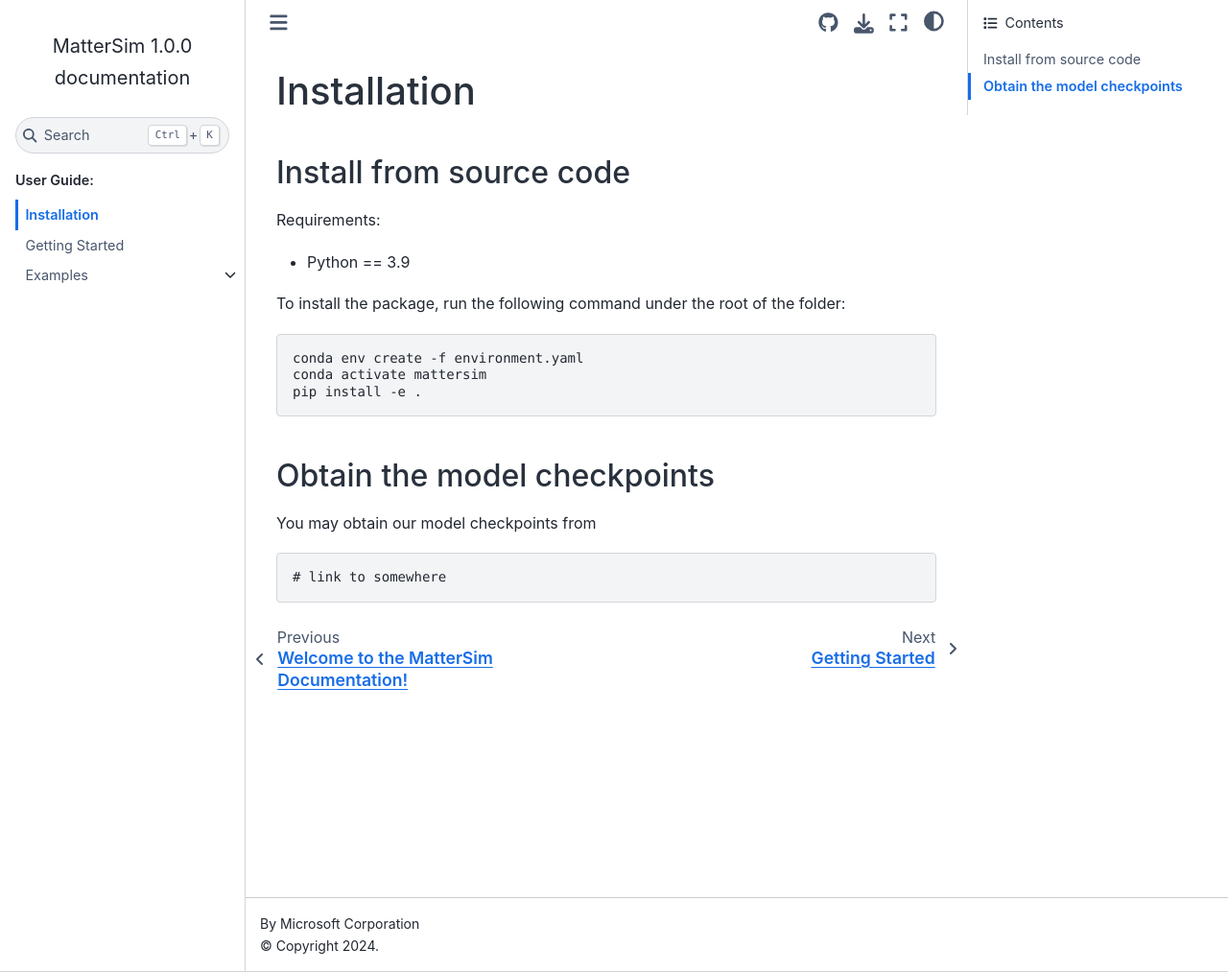
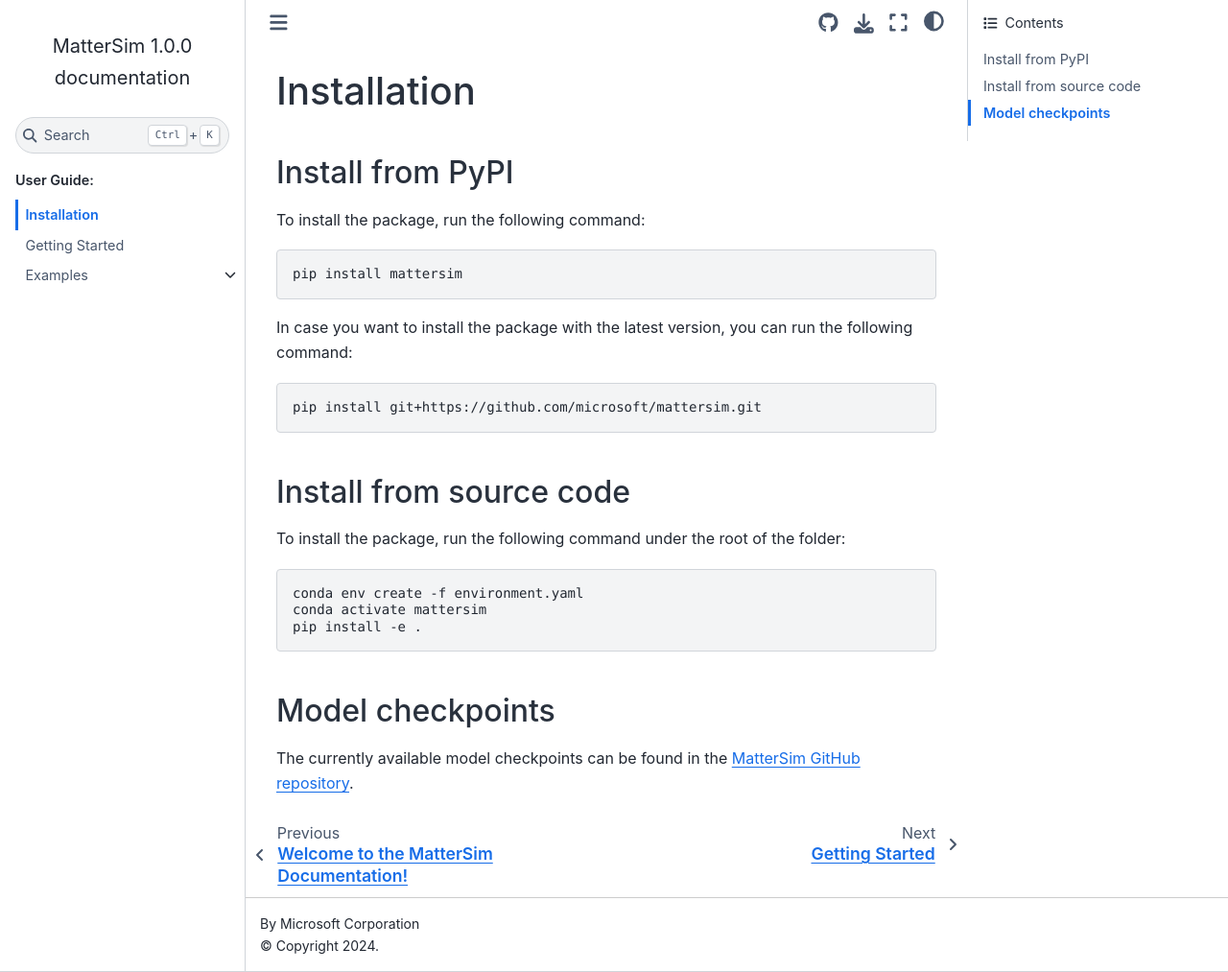
Before and after one commit to sj-cha/mattersim-LR, a Sphinx documentation site: the page built from docs/user_guide/installation.rst, in a window 1280 px wide and 1013 px high. Shown: the whole window at 96% size. Built offline with Sphinx 7.4.7 and the Sphinx Book theme 1.1.4, drawn with Linux system fonts in a browser that asks for light colours.

Commit message:
update installation instruction

```diff
--- a/docs/user_guide/installation.rst
+++ b/docs/user_guide/installation.rst
@@ -2,12 +2,25 @@
 Installation
 ============
 
+Install from PyPI
+-----------------
+
+To install the package, run the following command:
+
+.. code-block:: console
+
+    pip install mattersim
+
+In case you want to install the package with the latest version, you can run the following command:
+
+.. code-block:: console
+
+    pip install git+https://github.com/microsoft/mattersim.git
+
 Install from source code
 ------------------------
 
-Requirements:
 
-* Python == 3.9
 
 To install the package, run the following command under the root of the folder:
 
@@ -17,11 +30,7 @@
     conda activate mattersim
     pip install -e .
 
-Obtain the model checkpoints
+Model checkpoints
 ----------------------------
 
-You may obtain our model checkpoints from
-
-.. code-block:: console
-
-    # link to somewhere
+The currently available model checkpoints can be found in the `MatterSim GitHub repository <https://github.com/microsoft/mattersim/tree/main/src/mattersim/pretrained_models>`_.
```
